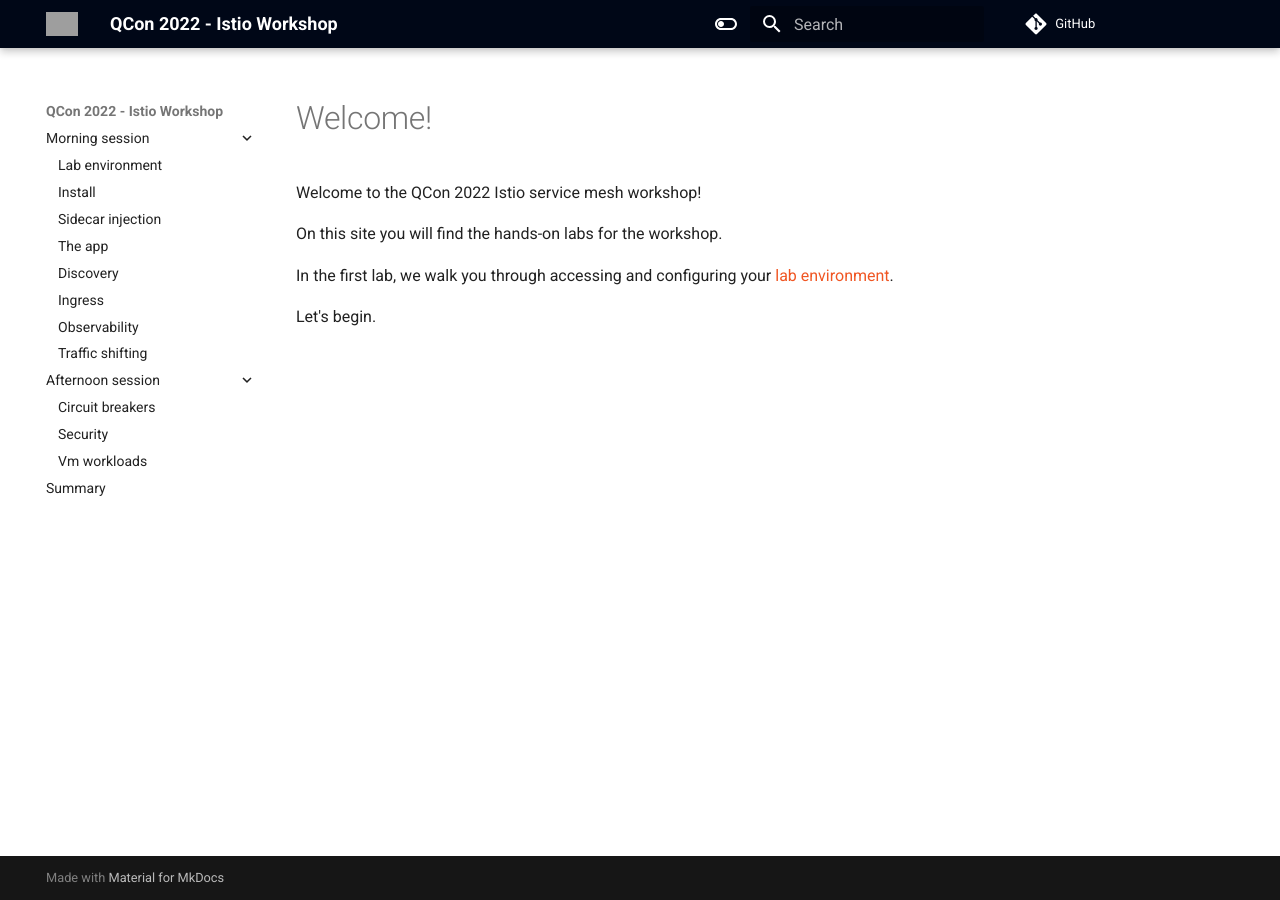
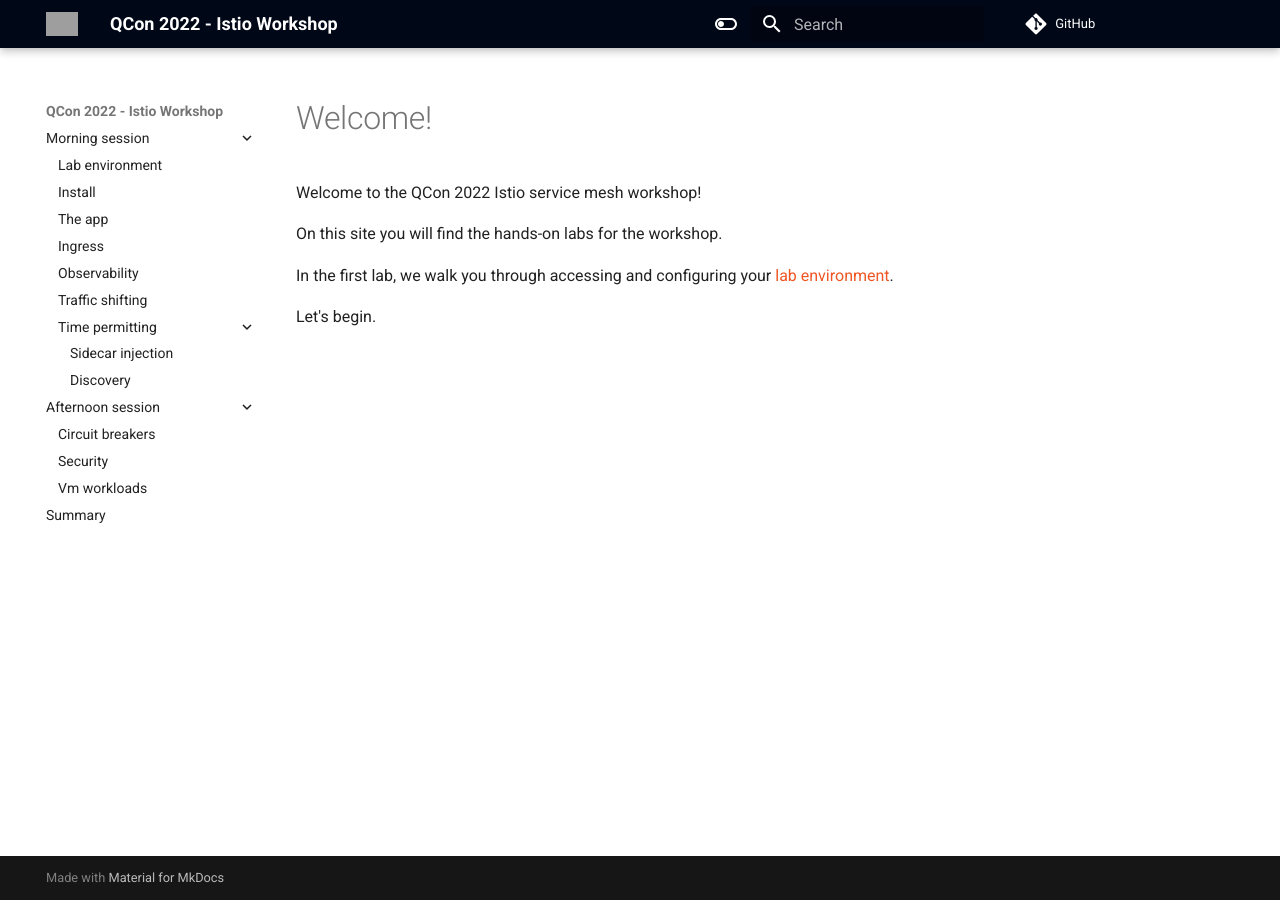
Before and after one commit to tetratelabs/qcon-labs, an MkDocs documentation site: the page built from docs/index.md, in a window 1280 px wide. Built offline with MkDocs 1.6.1 and Material for MkDocs 9.7.7, drawn with Linux system fonts in a browser that asks for light colours; comment, search, counter and statistics services are not loaded; grey boxes are pictures that could not be loaded.

Commit message:
marking two labs optional (morning session) (#12)

```diff
--- a/mkdocs.yml
+++ b/mkdocs.yml
@@ -25,12 +25,13 @@
   - Morning session:
     - environment.md
     - install.md
-    - sidecar-injection.md
     - the-app.md
-    - discovery.md
     - ingress.md
     - dashboards.md
     - traffic-shifting.md
+    - Time permitting:
+      - sidecar-injection.md
+      - discovery.md
   - Afternoon session:
     - circuit_breakers.md
     - security.md
```
